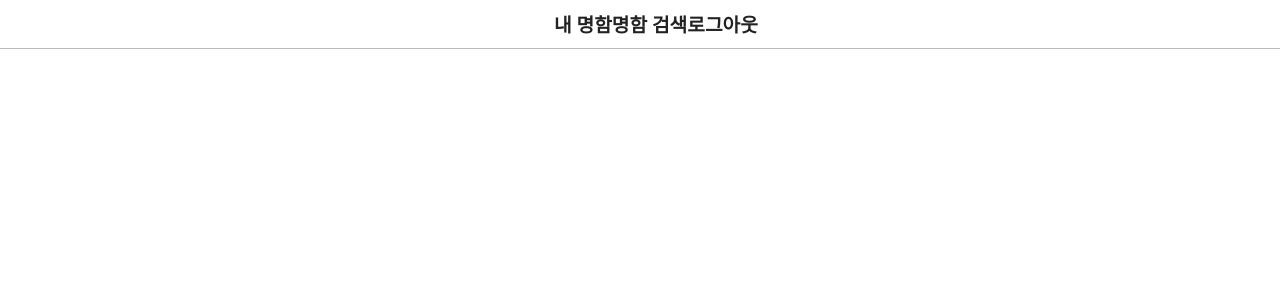
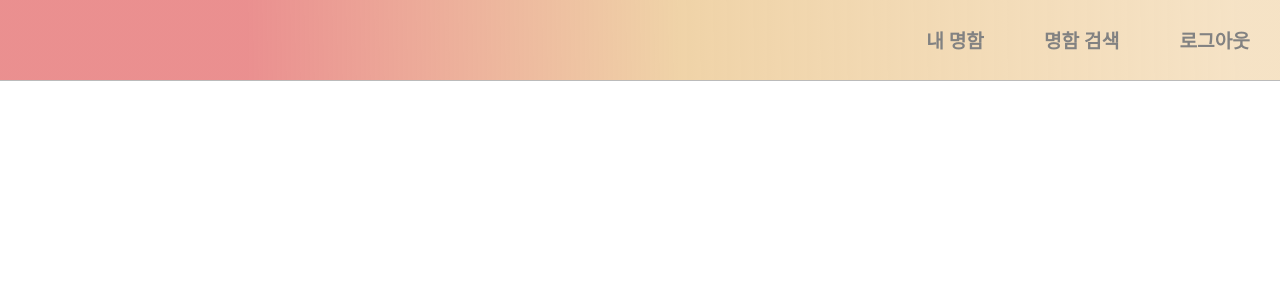
Before and after one commit to BusinessZIP/businesszip-frontend, a React (Vite) app: page /mypage in a window 1280 px wide. Shown: the top 300 px of the page. Built offline with nearby package versions, Linux system fonts and the light colour scheme.

Commit message:
Feat : header 조건에 따라 background

```diff
--- a/src/components/layout.jsx
+++ b/src/components/layout.jsx
@@ -1,34 +1,47 @@
-import styled from 'styled-components';
+import styled, { css } from 'styled-components';
 
 const Children = styled.div`
-	padding-top: 3rem;
+	padding-top: 80px;
 	width: 100vw;
 	height: 100vh;
 `;
 
+const Layout = ({ title1, title2, title3, children, ...rest }) => {
 	const Header = styled.div`
 		position: fixed;
 		top: 0;
+		margin-left: auto;
+		display: flex;
+		justify-content: flex-end;
 		background: white;
 		width: 100%;
-	height: 3rem;
-	display: flex;
-	justify-content: center;
+		height: 80px;
 		align-items: center;
 		font-size: 1.2rem;
 		font-weight: 600;
-	color: #222;
+		color: #828282;
 		border-bottom: 1px solid #bbb;
-	padding: 0 1rem;
+		.title {
+			margin: 0 30px;
+		}
+		${({ background }) =>
+			background &&
+			css`
+				background: linear-gradient(
+					89.33deg,
+					rgba(230, 121, 121, 0.83) 19.28%,
+					rgba(222, 161, 68, 0.466875) 53.14%,
+					rgba(240, 210, 164, 0.6308) 96.91%
+				);
+			`}
 	`;
 
-const Layout = ({ title1, title2, title3, children }) => {
 	return (
 		<>
-			<Header>
-				{title1 && <span>{title1}</span>}
-				{title2 && <span>{title2}</span>}
-				{title3 && <span>{title3}</span>}
+			<Header {...rest}>
+				<div className='title'>{title1 && <span>{title1}</span>}</div>
+				<div className='title'>{title2 && <span>{title2}</span>}</div>
+				<div className='title'>{title3 && <span>{title3}</span>}</div>
 			</Header>
 			<Children>{children}</Children>
 		</>
--- a/src/pages/MyNameCard.jsx
+++ b/src/pages/MyNameCard.jsx
@@ -6,6 +6,7 @@ function MyNameCard() {
 			title1='내 명함'
 			title2='명함 검색'
 			title3='로그아웃'
+			background
 		/>
 	);
 }
```
Lines whose indentation alone changed are shown as unchanged.
